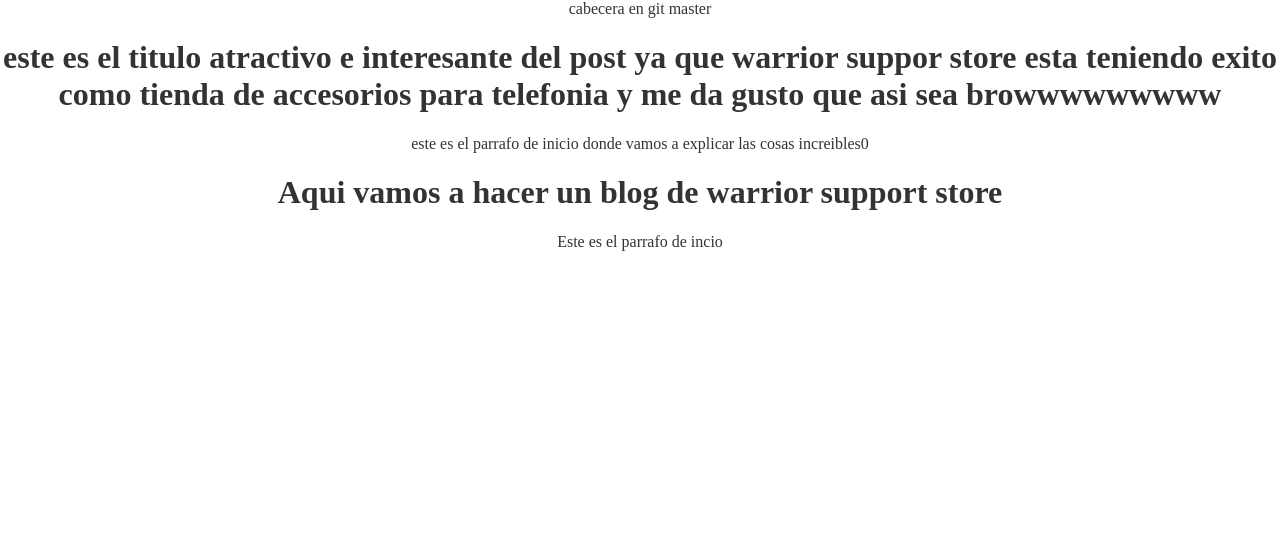
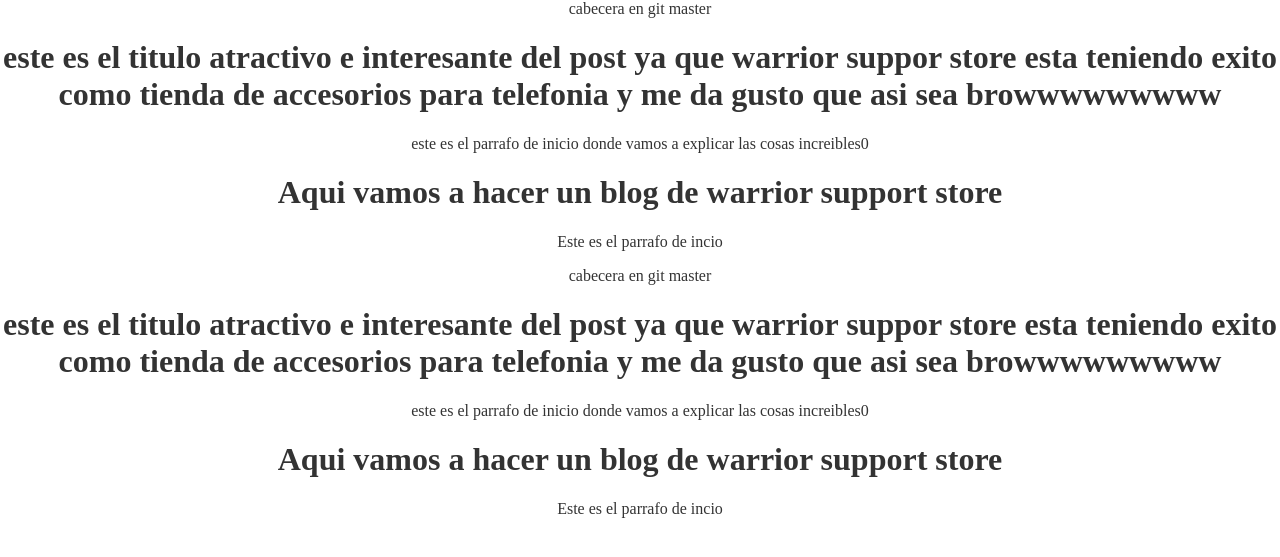
Before and after one commit to RicardoaWarrior/hyperblog, a PHP site: page /blogpost.html in a window 1280 px wide. Shown: the top 557 px of the page. Run offline with PHP 8.4, Linux system fonts and the light colour scheme.

Commit message:
duplicamos las lineas y cambiamos el color

```diff
--- a/blogpost.html
+++ b/blogpost.html
@@ -20,6 +20,19 @@
     </div>
     <h1>Aqui vamos a hacer un blog de warrior support store</h1>
     <p>Este es el parrafo de incio</p>
+    <div id="continer">
+        <div id="cabecera" >
+            cabecera  en git master
+
+        <div id="post">
+            <h1>este es el titulo atractivo e interesante del post ya que warrior suppor store esta teniendo exito como tienda de accesorios para telefonia y me da gusto que asi sea browwwwwwwww </h1>
+            <p>este es el parrafo de inicio donde vamos a explicar las cosas increibles0</p>
+        </div>
+              </div>
+    </div>
+    <h1>Aqui vamos a hacer un blog de warrior support store</h1>
+    <p>Este es el parrafo de incio</p>
+
 
 </body>
 </html>
--- a/css/estilos.css
+++ b/css/estilos.css
@@ -11,7 +11,7 @@
     width: 70%;
     padding: 1em;
     text-align: left;
-    border: 1px solid #DDD;
+    border: 1px solid 	#FF0000;
     margin: 0 auto;
 }
 #container h1
```
